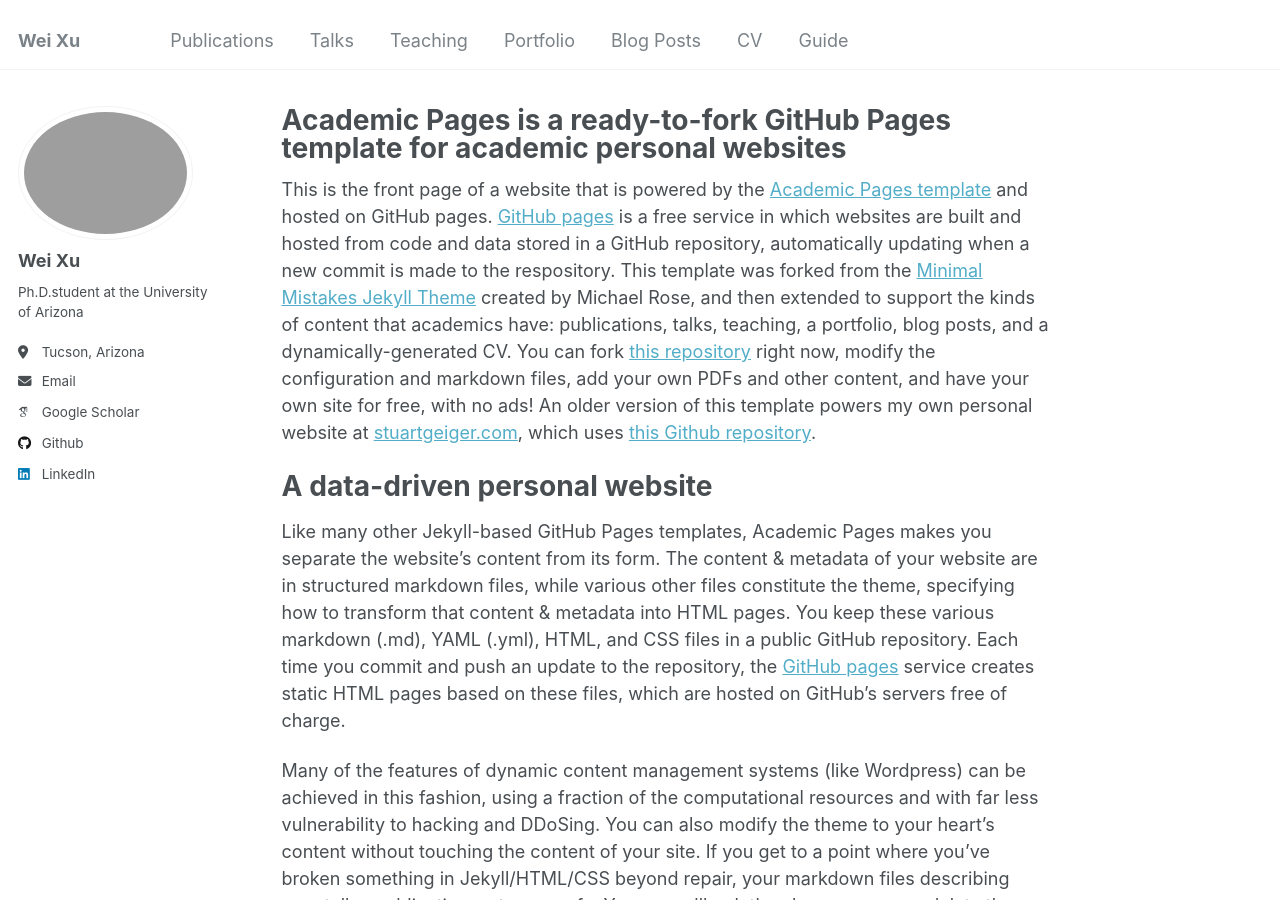
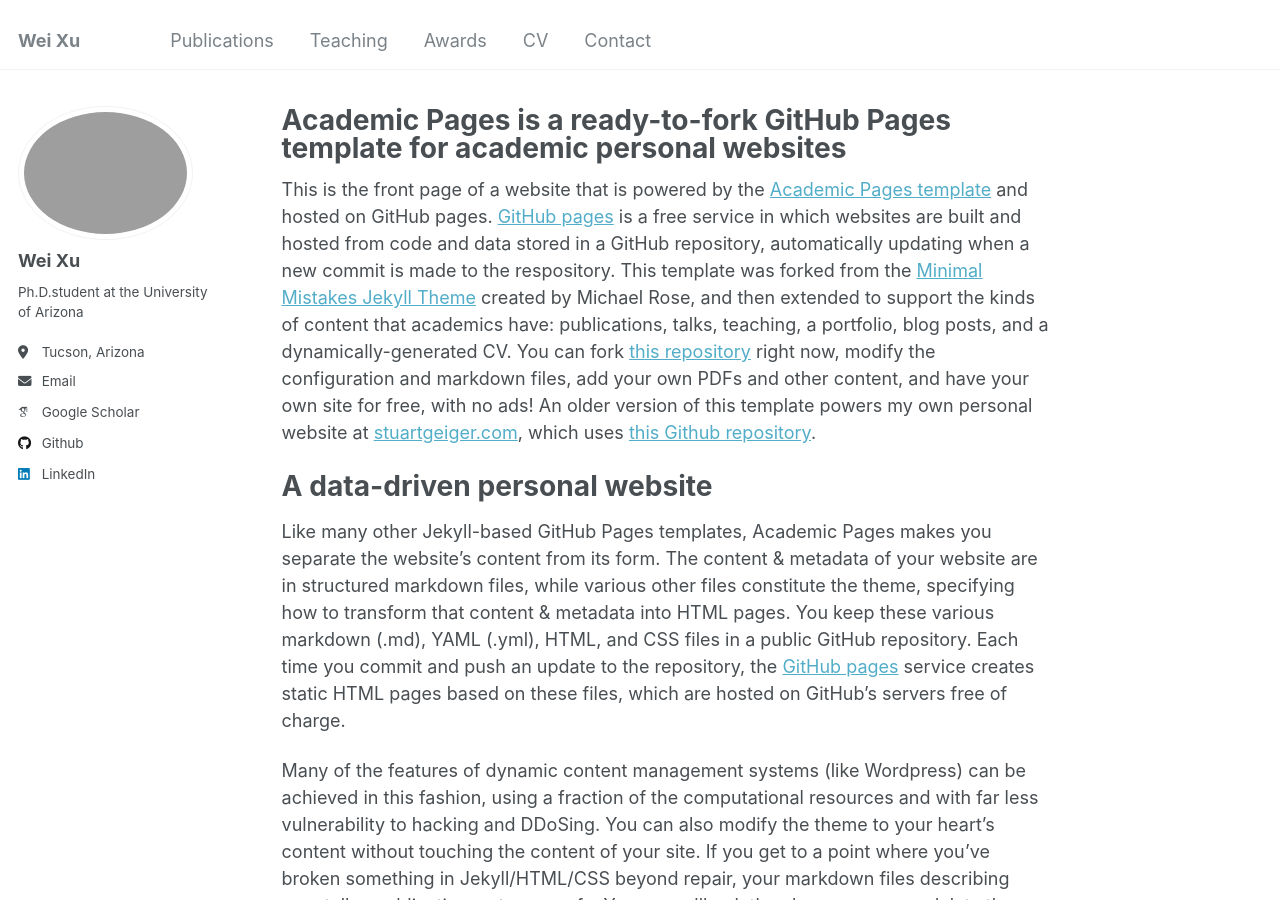
Before and after one commit to weixu-vivian/weixu-vivian.github.io, a Jekyll site: the page built from _pages/about.md, in a window 1280 px wide and 900 px high. Built offline with Jekyll 4.4.1, drawn with Linux system fonts in a browser that asks for light colours; some web fonts are replaced.

Commit message:
Add files via upload

```diff
--- a/_data/navigation.yml
+++ b/_data/navigation.yml
@@ -3,20 +3,14 @@ main:
   - title: "Publications"
     url: /publications/
 
-  - title: "Talks"
-    url: /talks/
-
   - title: "Teaching"
     url: /teaching/
 
-  - title: "Portfolio"
-    url: /portfolio/
-
-  - title: "Blog Posts"
-    url: /year-archive/
+  - title: "Awards"
+    url: /awards
 
   - title: "CV"
     url: /cv/
 
-  - title: "Guide"
-    url: /markdown/
+  - title: "Contact"
+    url: /contact/
```
